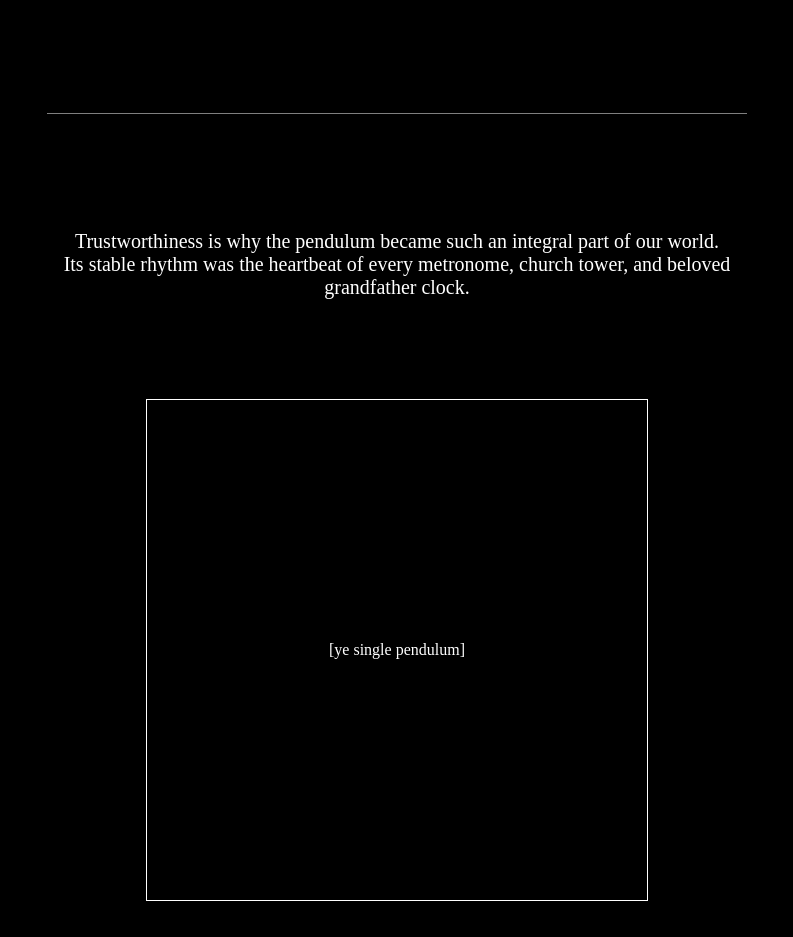
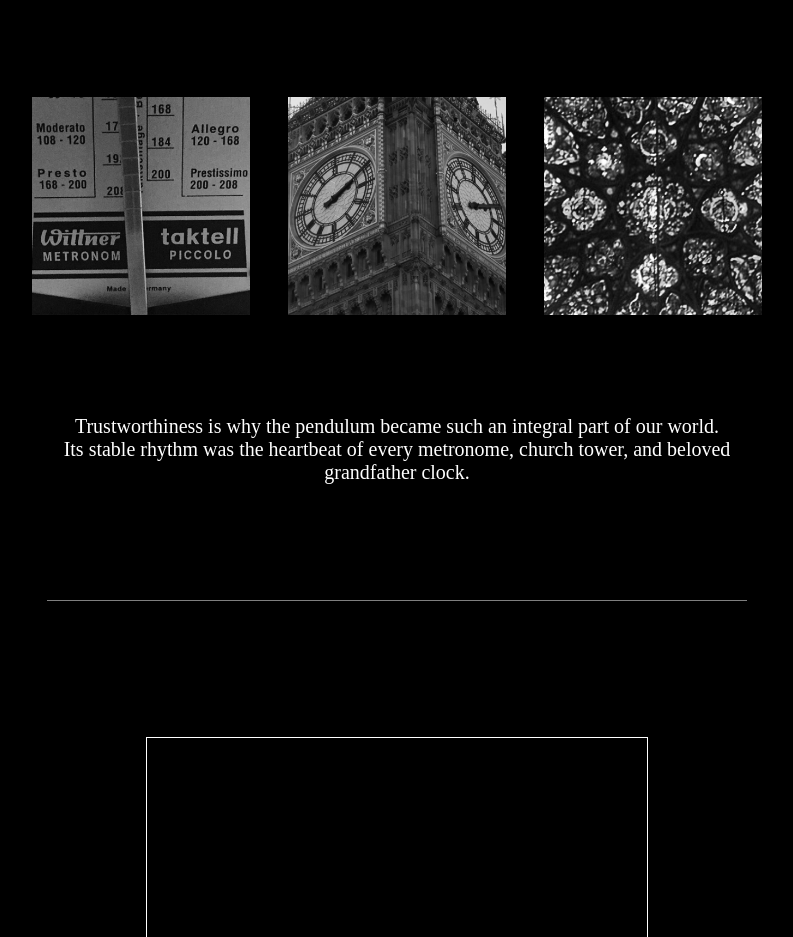
Before and after one commit to lindseyoh/chaos_theory, a plain HTML site: page index.html in a window 1280 px wide. Shown: the part 1796-2733 px from the top of the page, without its empty margins (243-1036 px from the left). Drawn offline with Linux system fonts and the light colour scheme.

Commit message:
adjusted spacing

```diff
--- a/index.html
+++ b/index.html
@@ -307,13 +307,24 @@
             </p>
         </div>
 
-        <svg class="divider fade-in" height="1" viewBox="0 0 700 1"><line x1="0" y1="0.5" x2="700" y2="0.5"/></svg>
+        <div class="centerimg fade-in">
+            <img src="row.PNG">
+            <img src="row2.PNG">
+            <img src="row3.PNG">
+        </div>
+
+
 
         <div class="centerP fade-in">
             <p>Trustworthiness is why the pendulum became such an integral part of our world.<br>
                 Its stable rhythm was the heartbeat of every metronome, church tower, and beloved grandfather clock.
             </p>
         </div>
+
+        <svg class="divider fade-in" height="1" viewBox="0 0 700 1"><line x1="0" y1="0.5" x2="700" y2="0.5"/></svg>
+
+        <div class="space"></div>
+
 
         <div class="single_pendulum fade-in">
             [ye single pendulum]
@@ -333,7 +344,6 @@
                 ...That is, until we add another arm.
             </p>
         </div>
-
         <svg class="divider fade-in" height="1" viewBox="0 0 700 1"><line x1="0" y1="0.5" x2="700" y2="0.5"/></svg>
 
         <div class="leftP fade-in"></div>
--- a/styles.css
+++ b/styles.css
@@ -65,3 +65,17 @@ p {
     justify-content: center;
     align-items: center;
 }
+
+.centerimg {
+    display: flex;
+    justify-content: center;
+    gap: 3vw;
+    img {
+        width: 17vw;
+        height: 17vw;
+    }
+}
+
+.space {
+    height: 15vh;
+}
```
Also changed, not shown: row.PNG (added), row2.PNG (added), row3.PNG (added), 1 other file.
